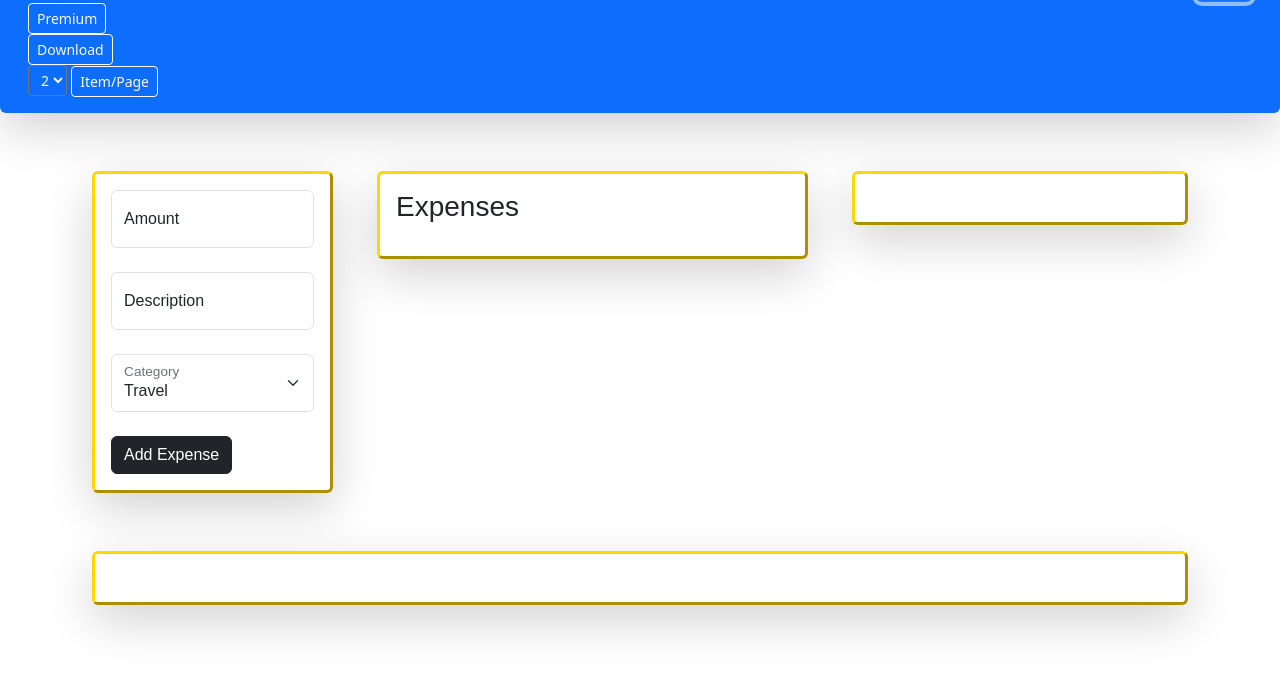
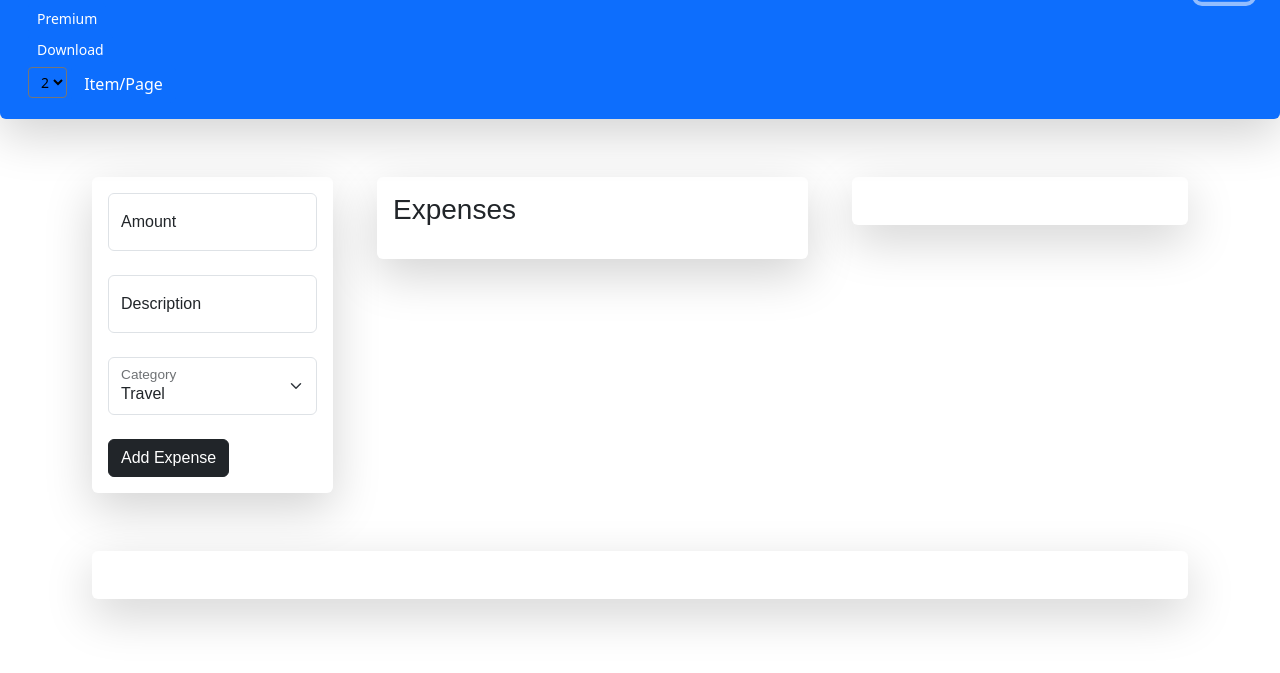
Before and after one commit to vikash285/ETMongoose, a website: page public/ExpenseTracker/index.html in a window 1280 px wide. Both pictures are taken after a click on the button "Expand Navigation". Shown: the part 55-728 px from the top of the page. Drawn offline with nearby package versions, Linux system fonts and the light colour scheme.

Commit message:
final changes

```diff
--- a/public/ExpenseTracker/index.html
+++ b/public/ExpenseTracker/index.html
@@ -35,7 +35,7 @@
         <div class="navbar-collapse collapse" id="nav">
           <ul class="navbar-nav">
             <li class="nav-item">
-              <button id="rzp-button1" class="btn btn-sm btn-outline-light">
+              <button id="rzp-button1" class="btn btn-sm btn-primary">
                 Premium
               </button>
             </li>
@@ -43,7 +43,7 @@
               <button
                 onclick="download()"
                 id="downloadExpense"
-                class="btn btn-sm btn-outline-light"
+                class="btn btn-sm btn-primary"
               >
                 Download
               </button>
@@ -52,7 +52,7 @@
               <form onsubmit="setLimit(event)">
                 <select
                   id="range"
-                  class="form-select-sm bg-primary text-light"
+                  class="form-select-sm bg-primary"
                   name="range"
                 >
                   <option value="2">2</option>
@@ -60,7 +60,7 @@
                   <option value="6">6</option>
                   <option value="8">8</option>
                 </select>
-                <button class="btn btn-sm btn-outline-light">Item/Page</button>
+                <button class="btn btn-primary">Item/Page</button>
               </form>
             </li>
           </ul>
--- a/public/ExpenseTracker/index.js
+++ b/public/ExpenseTracker/index.js
@@ -140,8 +140,8 @@ function showNewExpense(user) {
     const parentNode = document.getElementById("list");
     const childHTML = `<li id=${user._id}> ${user.amount} - ${user.description} - ${user.category}
         <button onclick=editExpense('${user._id}','${user.amount}','${user.description}','${user.category}')
-        class='btn btn-sm btn-warning'>Edit</button>
-        <button onclick=deleteExpense('${user._id}','${user.amount}') class='btn btn-sm btn-danger'>Delete</button>
+        class='btn btn-sm btn-warning li'>Edit</button>
+        <button onclick=deleteExpense('${user._id}','${user.amount}') class='btn btn-sm btn-danger li'>Delete</button>
         </li>`;
     parentNode.innerHTML = parentNode.innerHTML + childHTML;
   } catch (err) {
@@ -202,7 +202,7 @@ function showLeaderBoard() {
     var leaderboardEle = document.getElementById("leaderboard");
     leaderboardEle.innerHTML += "<h3> Leader Board </h3>";
     userLeaderBoardArray.data.forEach((userDetails) => {
-      leaderboardEle.innerHTML += `<li> Name - ${
+      leaderboardEle.innerHTML += `<li class='li'> Name - ${
         userDetails.name
       }, Total Expense - ${userDetails.totalExpenses || 0}`;
     });
@@ -266,7 +266,7 @@ function showUrl(url) {
     var leaderboardEle = document.getElementById("url");
     leaderboardEle.innerHTML += "<h3> Download History </h3>";
     userLeaderBoardArray.data.allUrls.forEach((fileURL) => {
-      leaderboardEle.innerHTML += `<li> URL - ${fileURL.url}, Time - ${fileURL.createdAt}`;
+      leaderboardEle.innerHTML += `<li class='li'> URL - ${fileURL.url}, Time - ${fileURL.createdAt}`;
     });
   };
   document.getElementById("msg").appendChild(inputElement);
--- a/public/ExpenseTracker/style.css
+++ b/public/ExpenseTracker/style.css
@@ -1,7 +1,5 @@
 .box {
   background-color: white;
-  border: 3px outset gold;
-  border-radius: 5px;
   padding: 10px;
   margin: 10px;
   font-family: Arial, Helvetica, sans-serif;
--- a/public/style.css
+++ b/public/style.css
@@ -1,7 +1,5 @@
 .box {
   background-color: white;
-  border: 3px outset rgb(0, 110, 255);
-  border-radius: 5px;
   padding: 20px;
   margin: 50px;
   font-family: Arial, Helvetica, sans-serif;
```
